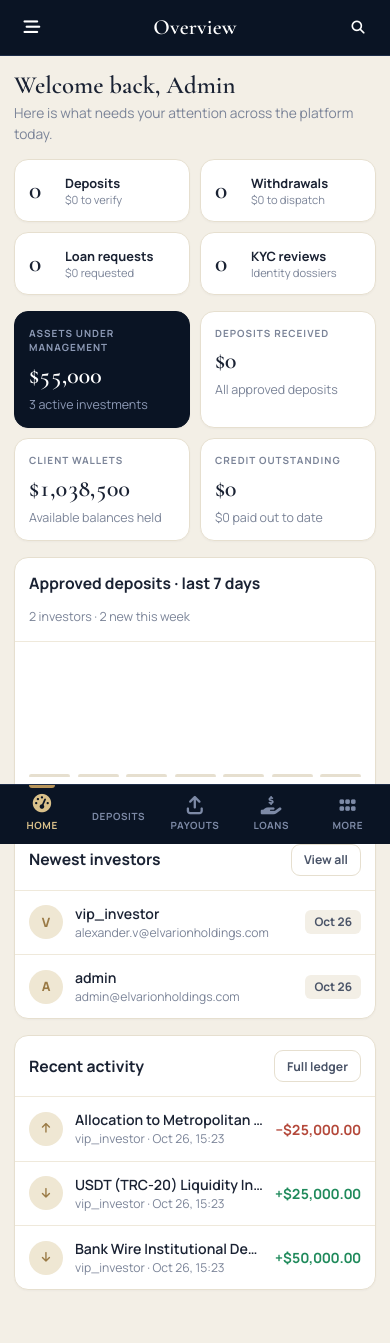
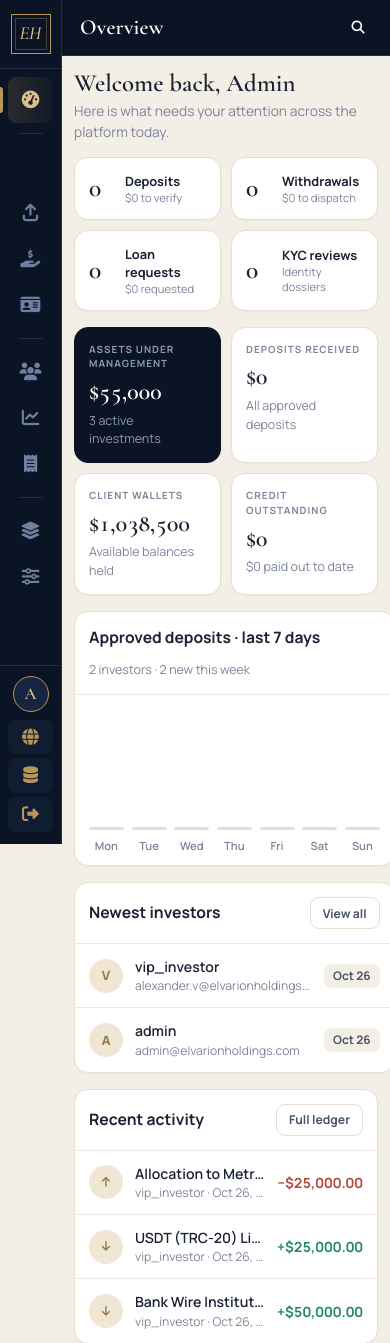
Before and after one commit to mandylim713/elvarion-holdings, a Django app: page /management/ in a window 390 px wide. Shown: the top 1343 px of the page. Run offline with Django 5.2, Linux system fonts and the light colour scheme; a user stored in the database is signed in; data comes from the database, SQL or seed files in the repository; data that the repository does not hold is empty.

Commit message:
Admin mobile: persistent icon sidebar rail with expandable labelled menu
Co-Authored-By: Claude Sonnet 5.5 <noreply@anthropic.com>
Claude-Session: https://claude.ai/code/session_01P766A13KzucmqWsXgrfB4g

```diff
--- a/static/css/admin.css
+++ b/static/css/admin.css
@@ -313,3 +313,52 @@ table.tbl { width: 100%; border-collapse: collapse; font-size: .86rem; }
 }
 @media (min-width: 961px) { .top-search-btn { display: none !important; } }
 @media (prefers-reduced-motion: reduce) { *, *::before, *::after { animation-duration: .01ms !important; transition-duration: .01ms !important; } }
+
+/* =============== Mobile: persistent icon sidebar (rail) =============== */
+@media (max-width: 960px) {
+  :root { --rail: 62px; }
+  body.adm { padding-bottom: 0; }
+  .adm-tabbar { display: none !important; }
+  .adm-main { margin-left: var(--rail); }
+  .top-burger { display: none; }
+  .adm-top .titlebox { text-align: left; padding-left: 6px; }
+  .top-search-btn { margin-left: auto; }
+
+  .adm-side { transform: none !important; width: var(--rail); box-shadow: none; z-index: 120; transition: width .3s cubic-bezier(.2,.8,.2,1), box-shadow .3s; overflow: hidden; }
+  body.side-open .adm-side { width: min(80vw, 300px); box-shadow: 24px 0 60px rgba(0,0,0,.5); }
+  .side-scrim { display: block; }
+  .side-close { display: none; }
+  body.side-open .side-close { display: grid; }
+
+  .side-brand { padding: max(14px, env(safe-area-inset-top)) 0 14px; justify-content: center; gap: 0; }
+  .side-brand .crest { cursor: pointer; }
+  .brand-text, .user-text { display: none; }
+  body.side-open .side-brand { padding: max(18px, env(safe-area-inset-top)) 20px 18px; justify-content: flex-start; gap: 12px; }
+  body.side-open .brand-text, body.side-open .user-text { display: block; }
+
+  .side-nav { padding: 8px 8px 12px; overflow-x: hidden; }
+  .nav-label { height: 1px; padding: 0; margin: 10px 10px; background: #1d2c47; font-size: 0; overflow: hidden; }
+  .nav-item { justify-content: center; padding: 0; height: 46px; gap: 0; font-size: 0; position: relative; }
+  .nav-item i { font-size: 1.1rem; width: auto; }
+  .nav-item.active::before { left: -8px; top: 10px; bottom: 10px; }
+  .nav-count { position: absolute; top: 3px; right: 3px; min-width: 17px; height: 17px; padding: 0 4px; font-size: .62rem; margin: 0; }
+  .nav-count.zero { display: none; }
+  body.side-open .nav-label { height: auto; padding: 16px 12px 8px; margin: 0; background: none; font-size: .62rem; overflow: visible; }
+  body.side-open .nav-item { justify-content: flex-start; padding: 0 12px; gap: 12px; font-size: .92rem; height: 46px; }
+  body.side-open .nav-item i { width: 20px; font-size: 1rem; }
+  body.side-open .nav-count { position: static; margin-left: auto; min-width: 22px; height: 20px; font-size: .7rem; padding: 0 7px; }
+  body.side-open .nav-count.zero { display: grid; }
+
+  .side-foot { padding: 10px 0 max(12px, var(--safe-b)); }
+  .side-user { justify-content: center; margin-bottom: 8px; }
+  .side-links { grid-template-columns: 1fr; gap: 4px; padding: 0 8px; }
+  .side-links a { font-size: 0; padding: 9px 0; gap: 0; }
+  .side-links i { font-size: 1.05rem; }
+  body.side-open .side-foot { padding: 14px 16px max(16px, var(--safe-b)); }
+  body.side-open .side-user { justify-content: flex-start; margin-bottom: 12px; }
+  body.side-open .side-links { grid-template-columns: 1fr 1fr 1fr; padding: 0; gap: 6px; }
+  body.side-open .side-links a { font-size: .66rem; padding: 8px 4px; gap: 3px; }
+
+  .adm-content { padding: 14px 12px 28px; }
+  .toasts { left: calc(var(--rail) + 8px); }
+}
--- a/templates/management/index.html
+++ b/templates/management/index.html
@@ -32,8 +32,8 @@
 <!-- ================= SIDEBAR ================= -->
 <aside class="adm-side" id="admSide">
   <div class="side-brand">
-    <div class="crest">EH</div>
-    <div><b>ELVARION</b><small>Admin Console</small></div>
+    <div class="crest" data-open-side role="button" aria-label="Expand menu">EH</div>
+    <div class="brand-text"><b>ELVARION</b><small>Admin Console</small></div>
     <button class="side-close" type="button" data-close-side aria-label="Close menu"><i class="fas fa-xmark"></i></button>
   </div>
   <nav class="side-nav">
@@ -57,7 +57,7 @@
   <div class="side-foot">
     <div class="side-user">
       <div class="avatar">{{ request.user.username|first|upper }}</div>
-      <div><b>{{ request.user.get_full_name|default:request.user.username }}</b><small>Administrator</small></div>
+      <div class="user-text"><b>{{ request.user.get_full_name|default:request.user.username }}</b><small>Administrator</small></div>
     </div>
     <div class="side-links">
       <a href="{% url 'home' %}" target="_blank"><i class="fas fa-globe"></i>Website</a>
```
